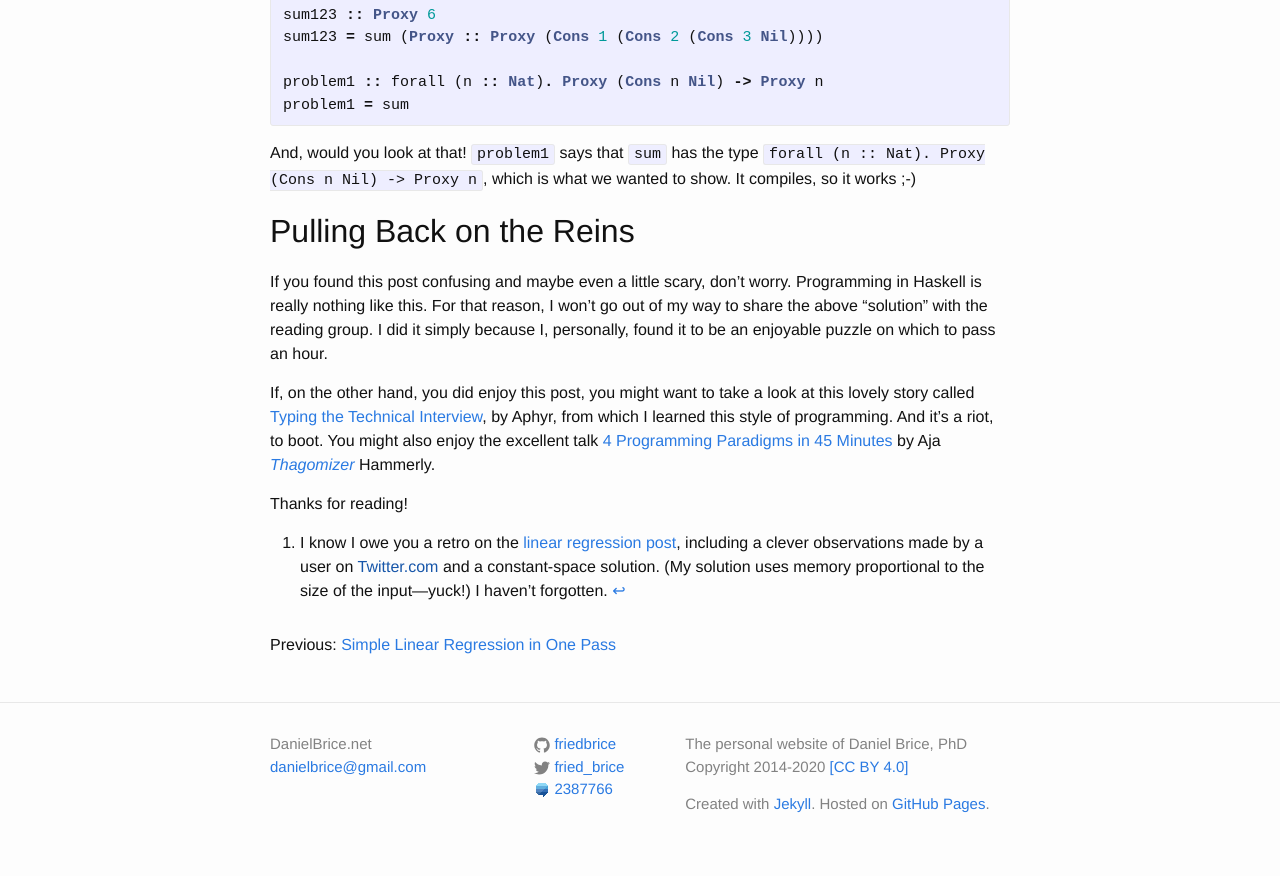
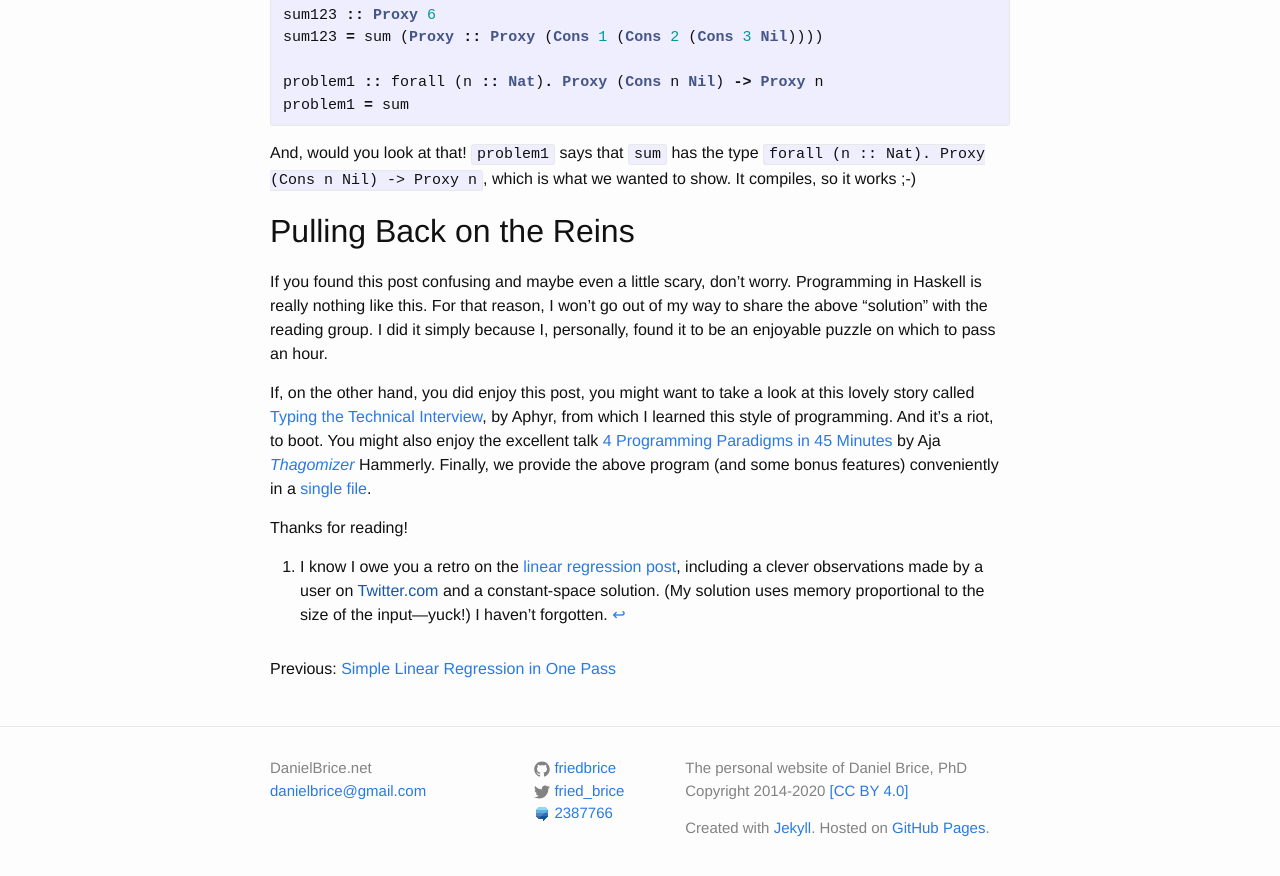
Before and after one commit to friedbrice/friedbrice.github.io, a Jekyll site: the page built from _posts/2020-11-21-proving-my-point.md, in a window 1280 px wide and 900 px high, scrolled down 4217 px. Shown: the top 876 px of the window. Built offline with Jekyll 4.4.1, drawn with Linux system fonts in a browser that asks for light colours; formulas are drawn with MathJax 3; comment, search, counter and statistics services are not loaded.

Commit message:
add link to Gist

```diff
--- a/_posts/2020-11-21-proving-my-point.md
+++ b/_posts/2020-11-21-proving-my-point.md
@@ -181,6 +181,6 @@ And, would you look at that! `problem1` says that `sum` has the type `forall (n
 
 If you found this post confusing and maybe even a little scary, don't worry. Programming in Haskell is really nothing like this. For that reason, I won't go out of my way to share the above "solution" with the reading group. I did it simply because I, personally, found it to be an enjoyable puzzle on which to pass an hour.
 
-If, on the other hand, you did enjoy this post, you might want to take a look at this lovely story called [Typing the Technical Interview](https://aphyr.com/posts/342-typing-the-technical-interview), by Aphyr, from which I learned this style of programming. And it's a riot, to boot. You might also enjoy the excellent talk [4 Programming Paradigms in 45 Minutes](https://www.youtube.com/watch?v=3TBq__oKUzk) by Aja _[Thagomizer](https://www.thagomizer.com)_ Hammerly.
+If, on the other hand, you did enjoy this post, you might want to take a look at this lovely story called [Typing the Technical Interview](https://aphyr.com/posts/342-typing-the-technical-interview), by Aphyr, from which I learned this style of programming. And it's a riot, to boot. You might also enjoy the excellent talk [4 Programming Paradigms in 45 Minutes](https://www.youtube.com/watch?v=3TBq__oKUzk) by Aja _[Thagomizer](https://www.thagomizer.com)_ Hammerly. Finally, we provide the above program (and some bonus features) conveniently in a [single file](https://gist.github.com/friedbrice/6ab87d1d36b6181ce03cae96dbc7508c).
 
 Thanks for reading!
```
